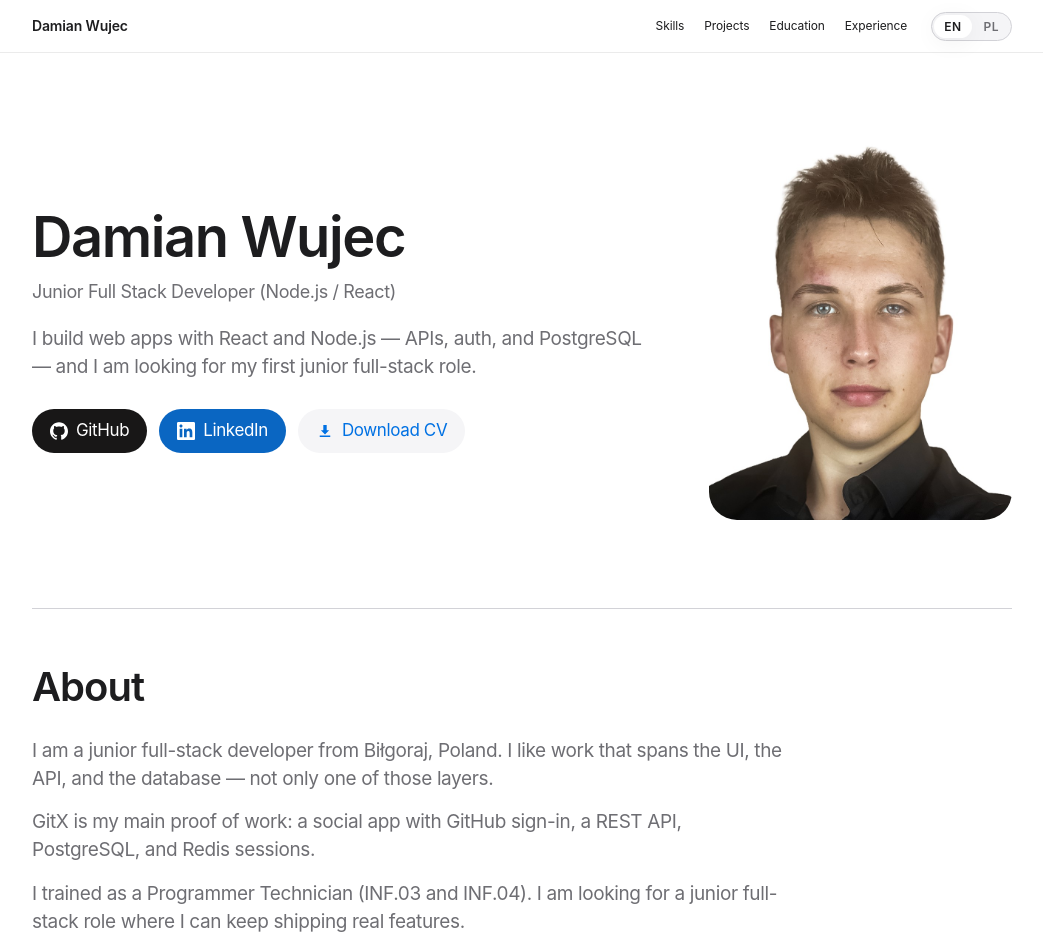
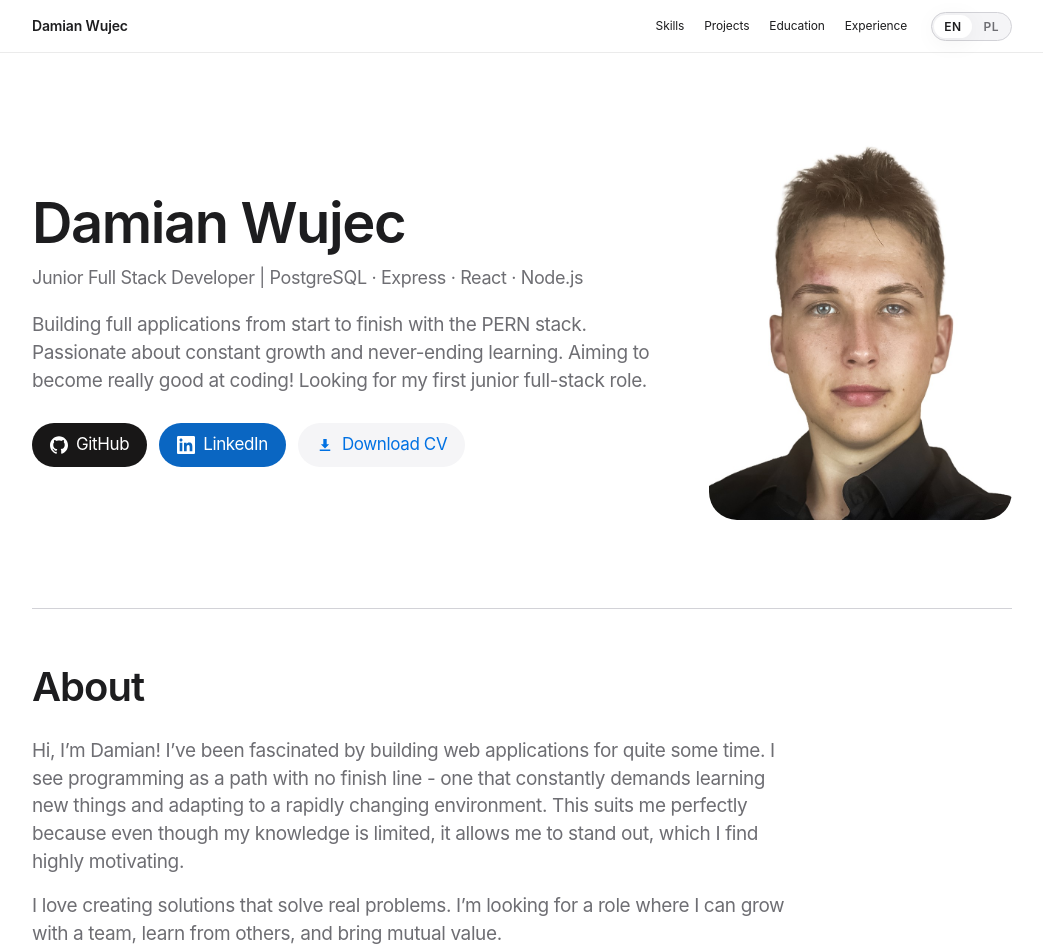
Before and after one commit to WujecDamian/WujecDamian-Portfolio, a React (Vite) app: page / in a window 1280 px wide. Shown: the top 952 px of the page, without its empty margins (118-1161 px from the left). Built offline with nearby package versions, Linux system fonts and the light colour scheme.

Commit message:
refactor: update hero section and about text for clarity and impact (changing content)

```diff
--- a/src/i18n/en.ts
+++ b/src/i18n/en.ts
@@ -13,9 +13,10 @@ export const en = {
   },
   hero: {
     name: "Damian Wujec",
-    title: "Junior Full Stack Developer (Node.js / React)",
+    title:
+      "Junior Full Stack Developer | PostgreSQL · Express · React · Node.js",
     pitch:
-      "I build web apps with React and Node.js — APIs, auth, and PostgreSQL — and I am looking for my first junior full-stack role.",
+      "Building full applications from start to finish with the PERN stack. Passionate about constant growth and never-ending learning. Aiming to become really good at coding! Looking for my first junior full-stack role.",
     github: "GitHub",
     linkedin: "LinkedIn",
     downloadCv: "Download CV",
@@ -23,9 +24,9 @@ export const en = {
   },
   about: {
     heading: "About",
-    p1: "I am a junior full-stack developer from Biłgoraj, Poland. I like work that spans the UI, the API, and the database — not only one of those layers.",
-    p2: "GitX is my main proof of work: a social app with GitHub sign-in, a REST API, PostgreSQL, and Redis sessions.",
-    p3: "I trained as a Programmer Technician (INF.03 and INF.04). I am looking for a junior full-stack role where I can keep shipping real features.",
+    p1: "Hi, I’m Damian! I’ve been fascinated by building web applications for quite some time. I see programming as a path with no finish line - one that constantly demands learning new things and adapting to a rapidly changing environment. This suits me perfectly because even though my knowledge is limited, it allows me to stand out, which I find highly motivating.",
+    p2: "I love creating solutions that solve real problems. I’m looking for a role where I can grow with a team, learn from others, and bring mutual value.",
+    p3: "Programming is my long-term vision. I want to keep mastering the fundamentals and continuously grow my skills so I can leverage them with AI, while exploring everything new coming to this fast-moving field.",
   },
   skills: {
     heading: "Skills",
```
